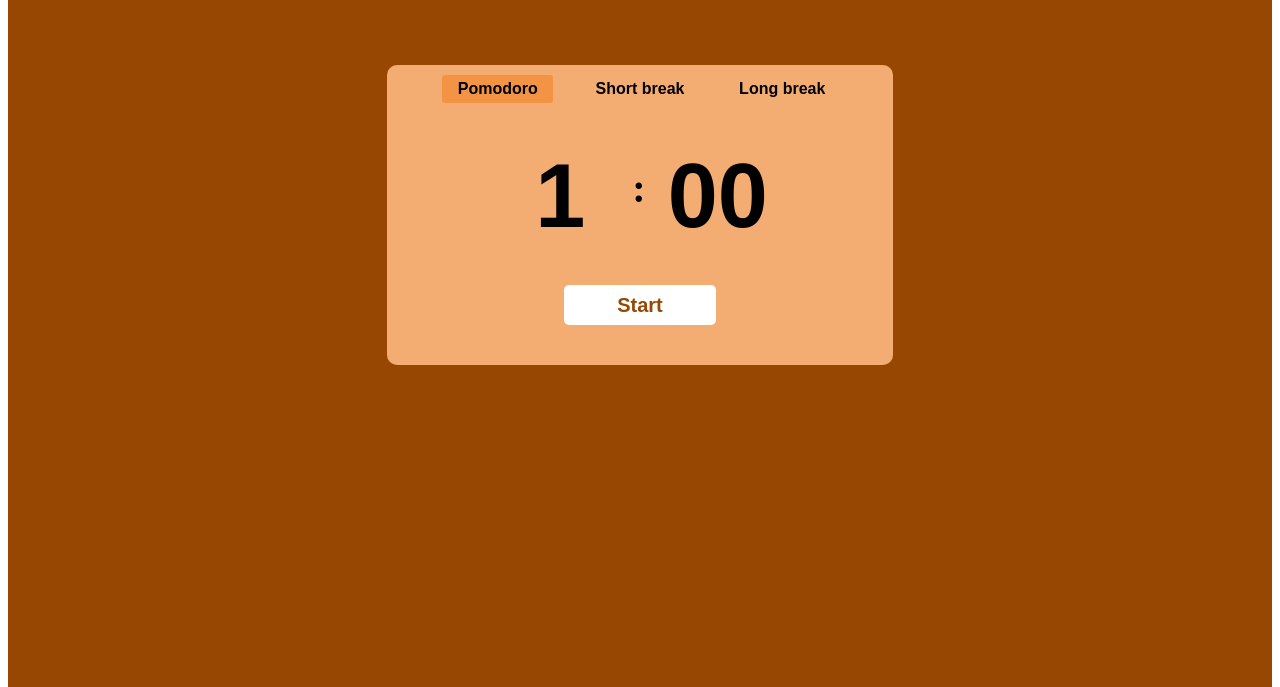
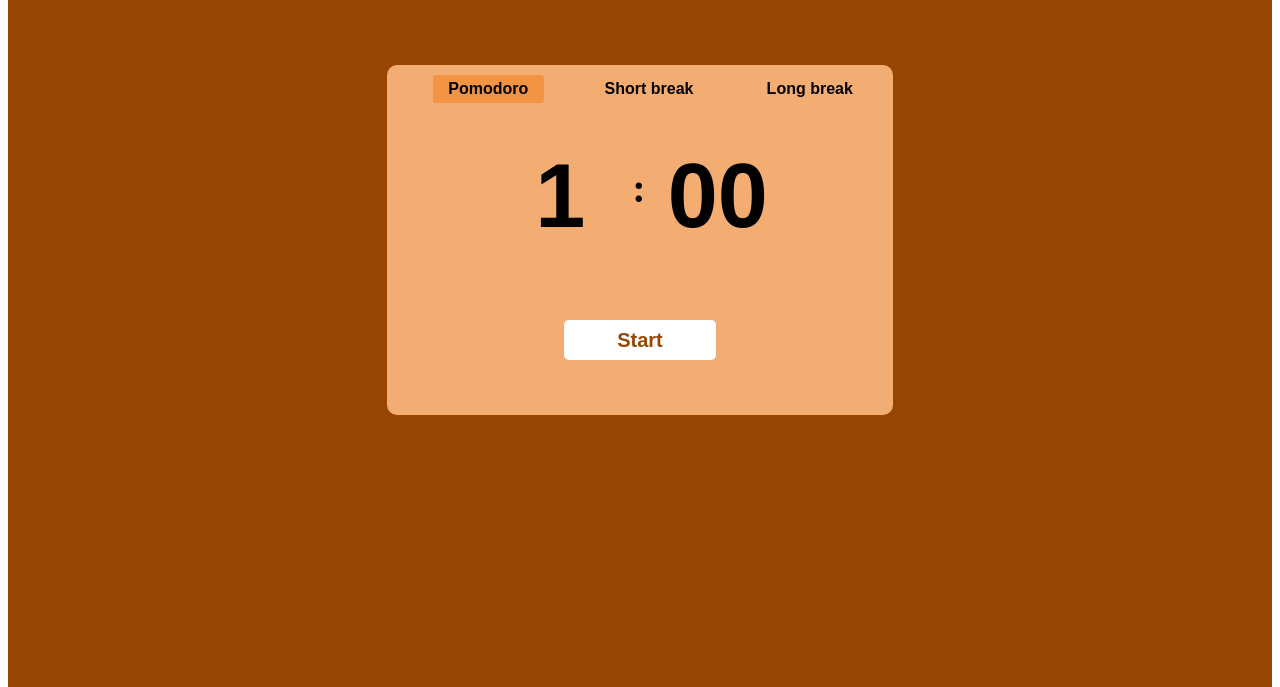
Before and after one commit to Valentina-2608/Pomodoro_clock, a plain HTML site: page index.html in a window 1280 px wide. Shown: the part 113-800 px from the top of the page. Drawn offline with Linux system fonts and the light colour scheme.

Commit message:
Change styles for block timers and elements inside this block

```diff
--- a/css/style.css
+++ b/css/style.css
@@ -54,7 +54,7 @@ header{
 /* Blocks_fon */
 .fon{
     width:40%;
-    height:300px;
+    height:35%;
     border-radius: 10px;;
     position: absolute;
     top:170px;
@@ -93,8 +93,8 @@ header{
 
 #btn_pomodoro{
     width:22%;
-    margin-left:55px;
-    padding:5px;
+    margin-left:9%;
+    padding:1%;
     border-radius: 3px;
     border:none;
     font-weight: bold;
@@ -110,8 +110,8 @@ header{
 
 #btn_short_break{
     width:22%;
-    margin-left:27px;
-    padding:5px;
+    margin-left:9%;
+    padding:1%;
     border-radius: 3px;
     border:none;
     font-weight: bold;
@@ -128,8 +128,8 @@ header{
 
 #btn_long_break{
     width:22%;
-    margin-left:27px;
-    padding:5px;
+    margin-left:9%;
+    padding:1%;
     border-radius: 3px;
     border:none;
     font-weight: bold;
@@ -150,7 +150,7 @@ header{
 
 .timers{
     width:30%;
-    height:220px;
+    height:50%;
     border-radius: 10px;;
     position: absolute;
     top:230px;
@@ -161,7 +161,7 @@ header{
 
 .timer1{
     width:100%;
-    height:220px;
+    height:50%;
     border-radius: 10px;;
     position: absolute;
     top:10px;
@@ -188,15 +188,15 @@ header{
     width:100px;
     height:80px;
     background: none;
+    border:none;
     color:black;
-    border:none;
     text-align:center;
     font-weight: bold;
 }
 
 .symbol{
     float:left;
-    margin-left:20px;
+    margin-left:2%;
     color:black;
     font-size:40px;
     padding-top:10px;
@@ -209,7 +209,7 @@ header{
     width:100%;
     height:50px;
     position: absolute;
-    top:150px;
+    top:74%;
     left:0px;
 }
 
@@ -260,7 +260,7 @@ header{
 
 .timer2{
     width:100%;
-    height:220px;
+    height:50%;
     border-radius: 10px;;
     position: absolute;
     top:10px;
@@ -308,7 +308,7 @@ header{
     width:100%;
     height:50px;
     position: absolute;
-    top:150px;
+    top:74%;
     left:0px;
 }
 
@@ -361,7 +361,7 @@ header{
 
 .timer3{
     width:100%;
-    height:220px;
+    height:50%;
     border-radius: 10px;;
     position: absolute;
     top:0px;
@@ -409,7 +409,7 @@ header{
     width:100%;
     height:50px;
     position: absolute;
-    top:160px;
+    top:74%;
     left:0px;
 }
 
```
